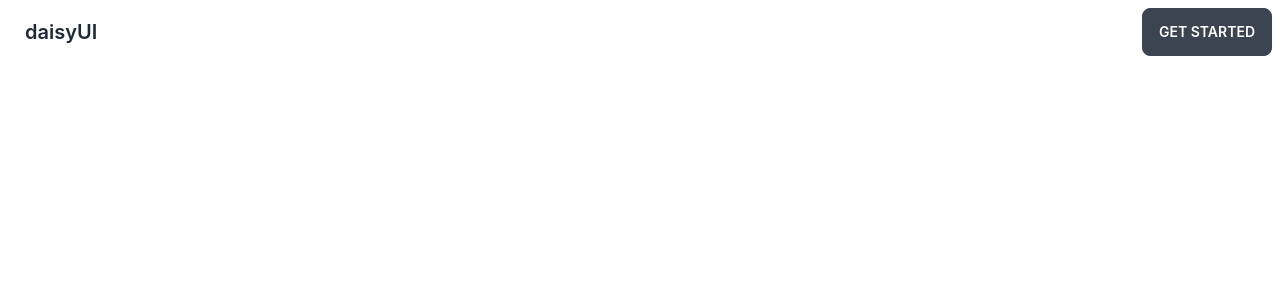
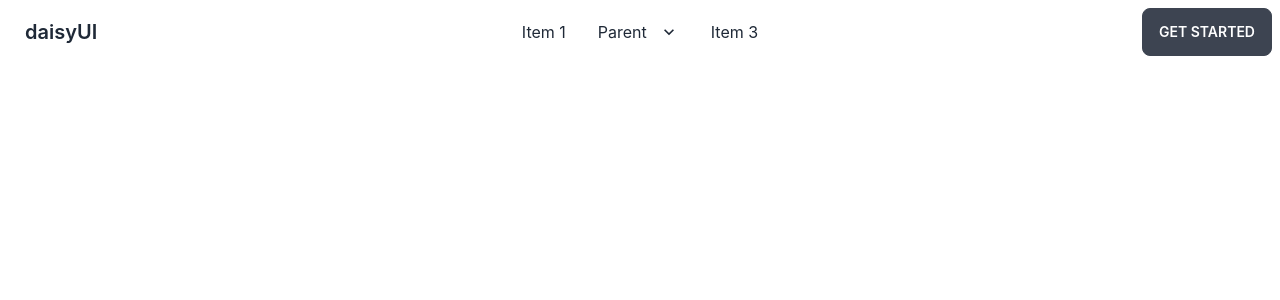
Before and after one commit to AfsanaReem/Home-cleaning-client, a React (Create React App) app: page / in a window 1280 px wide. Shown: the top 300 px of the page. Built offline with nearby package versions, Linux system fonts and the light colour scheme.

Commit message:
navbar added

```diff
--- a/src/Components/Header.js
+++ b/src/Components/Header.js
@@ -26,7 +26,22 @@ const Header = () => {
                     </div>
                     <a className="btn btn-ghost normal-case text-xl">daisyUI</a>
                 </div>
-
+                <div className="navbar-center hidden lg:flex">
+                    <ul className="menu menu-horizontal p-0">
+                        <li><a>Item 1</a></li>
+                        <li tabIndex={0}>
+                            <a>
+                                Parent
+                                <svg className="fill-current" xmlns="http://www.w3.org/2000/svg" width="20" height="20" viewBox="0 0 24 24"><path d="M7.41,8.58L12,13.17L16.59,8.58L18,10L12,16L6,10L7.41,8.58Z" /></svg>
+                            </a>
+                            <ul className="p-2">
+                                <li><a>Submenu 1</a></li>
+                                <li><a>Submenu 2</a></li>
+                            </ul>
+                        </li>
+                        <li><a>Item 3</a></li>
+                    </ul>
+                </div>
                 <div className="navbar-end">
                     <a className="btn">Get started</a>
                 </div>
```
